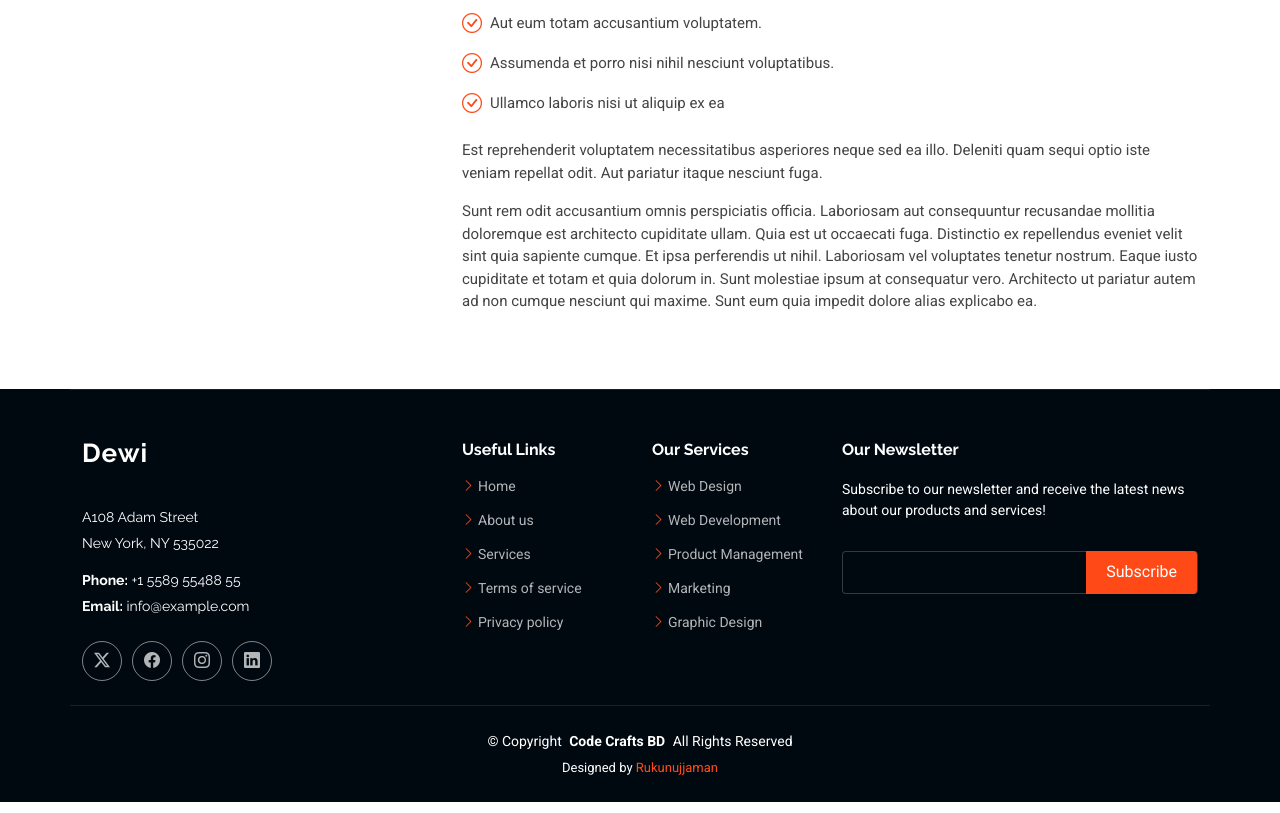
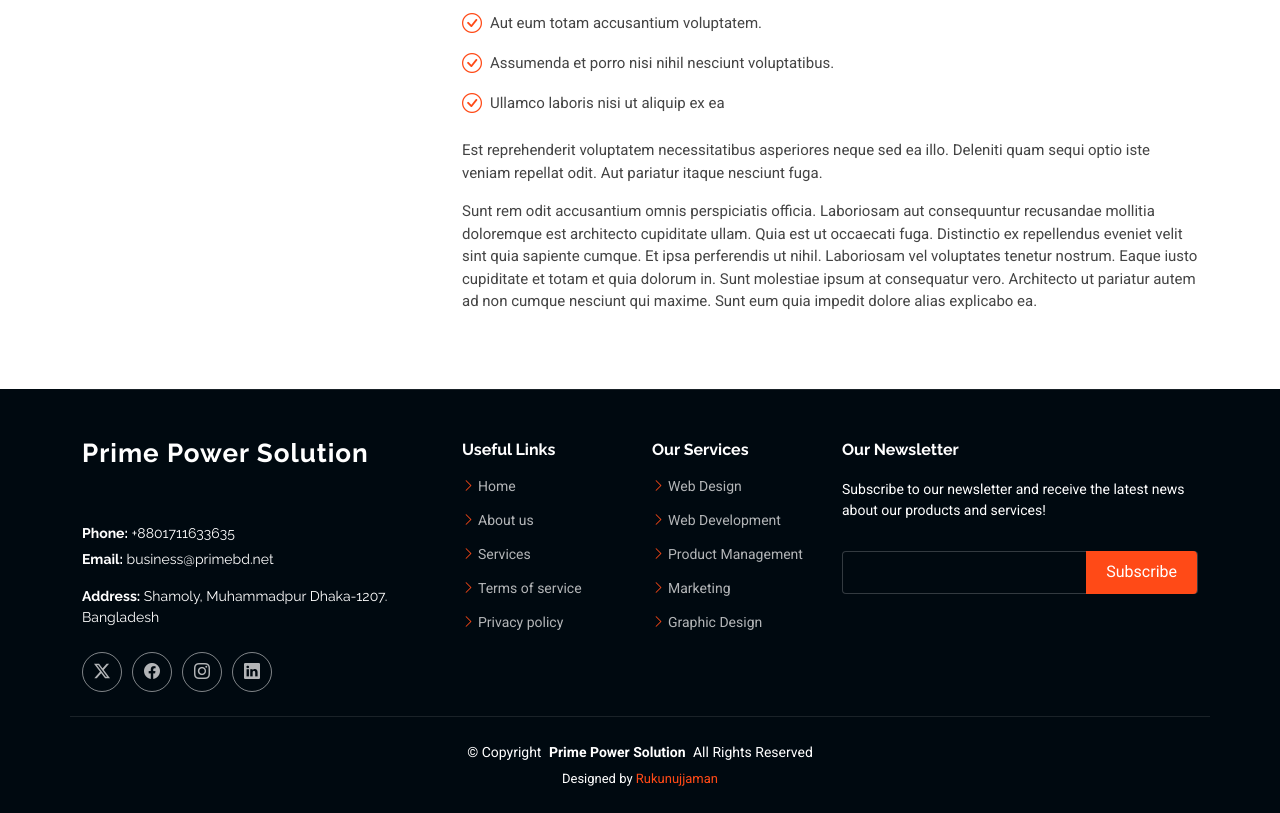
Before and after one commit to ruku24/prime, a plain HTML site: page service-details.html in a window 1280 px wide. Shown: the part 1061-1874 px from the top of the page. Drawn offline with Linux system fonts and the light colour scheme.

Commit message:
service update

```diff
--- a/service-details.html
+++ b/service-details.html
@@ -137,13 +137,15 @@
       <div class="row gy-4">
         <div class="col-lg-4 col-md-6 footer-about">
           <a href="index.html" class="logo d-flex align-items-center">
-            <span class="sitename">Dewi</span>
+            <span class="sitename">Prime Power Solution</span>
           </a>
           <div class="footer-contact pt-3">
-            <p>A108 Adam Street</p>
-            <p>New York, NY 535022</p>
-            <p class="mt-3"><strong>Phone:</strong> <span>+1 5589 55488 55</span></p>
-            <p><strong>Email:</strong> <span>info@example.com</span></p>
+
+
+            <p class="mt-3"><strong>Phone:</strong> <span>+8801711633635</span></p>
+            <p><strong>Email:</strong> <span>business@primebd.net</span></p>
+            <p class="mt-3"><strong>Address:</strong> <span>Shamoly, Muhammadpur
+              Dhaka-1207. Bangladesh</span></p>
           </div>
           <div class="social-links d-flex mt-4">
             <a href=""><i class="bi bi-twitter-x"></i></a>
@@ -190,12 +192,11 @@
     </div>
 
     <div class="container copyright text-center mt-4">
-      <p>© <span>Copyright</span> <strong class="px-1 sitename">Code Crafts BD</strong> <span>All Rights Reserved</span></p>
+      <p>© <span>Copyright</span> <strong class="px-1 sitename">Prime Power Solution</strong> <span>All Rights Reserved</span></p>
       <div class="credits">
 
         Designed by <a href="">Rukunujjaman</a>
       </div>
-    </div>
     </div>
 
   </footer>
```
